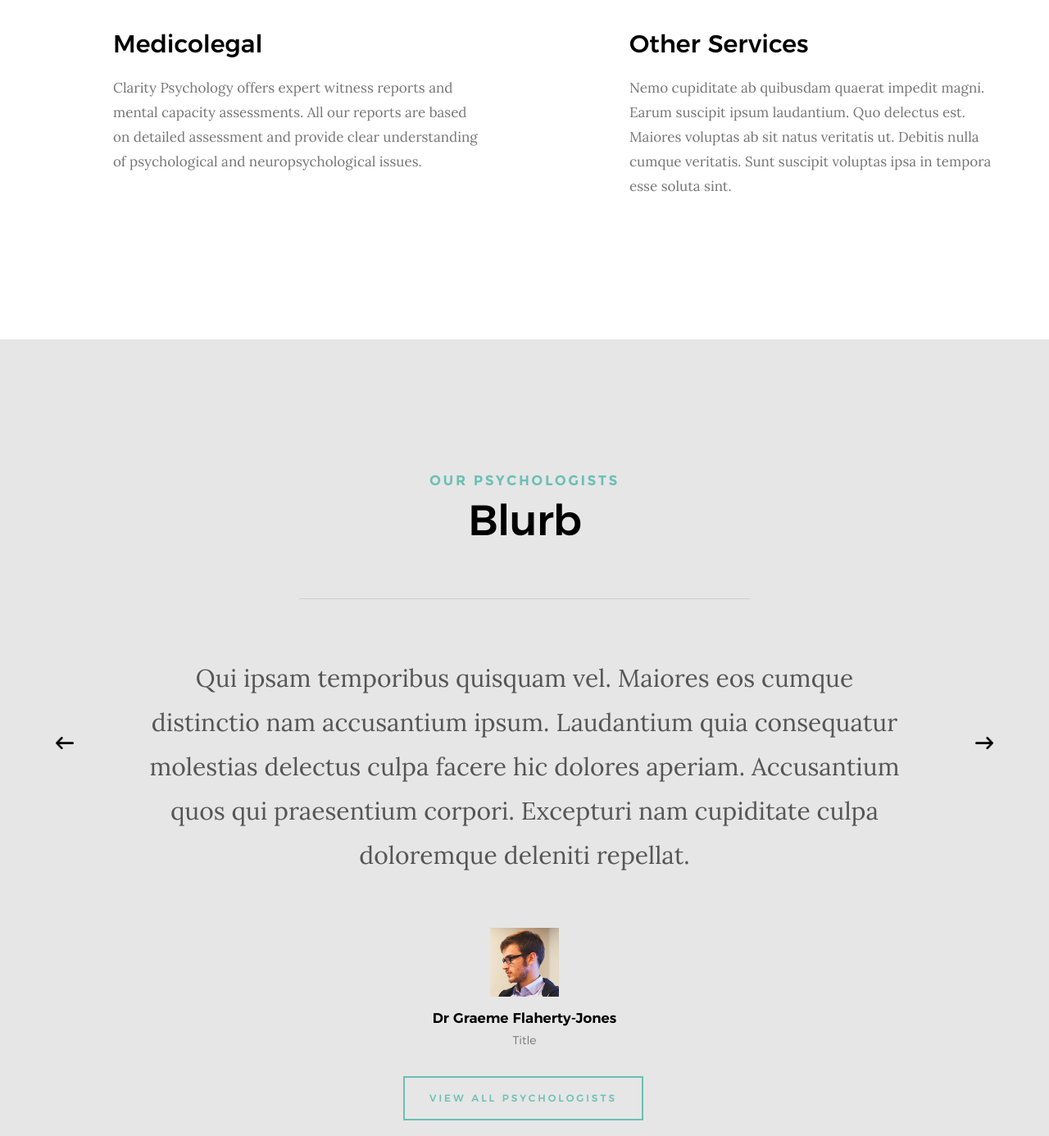
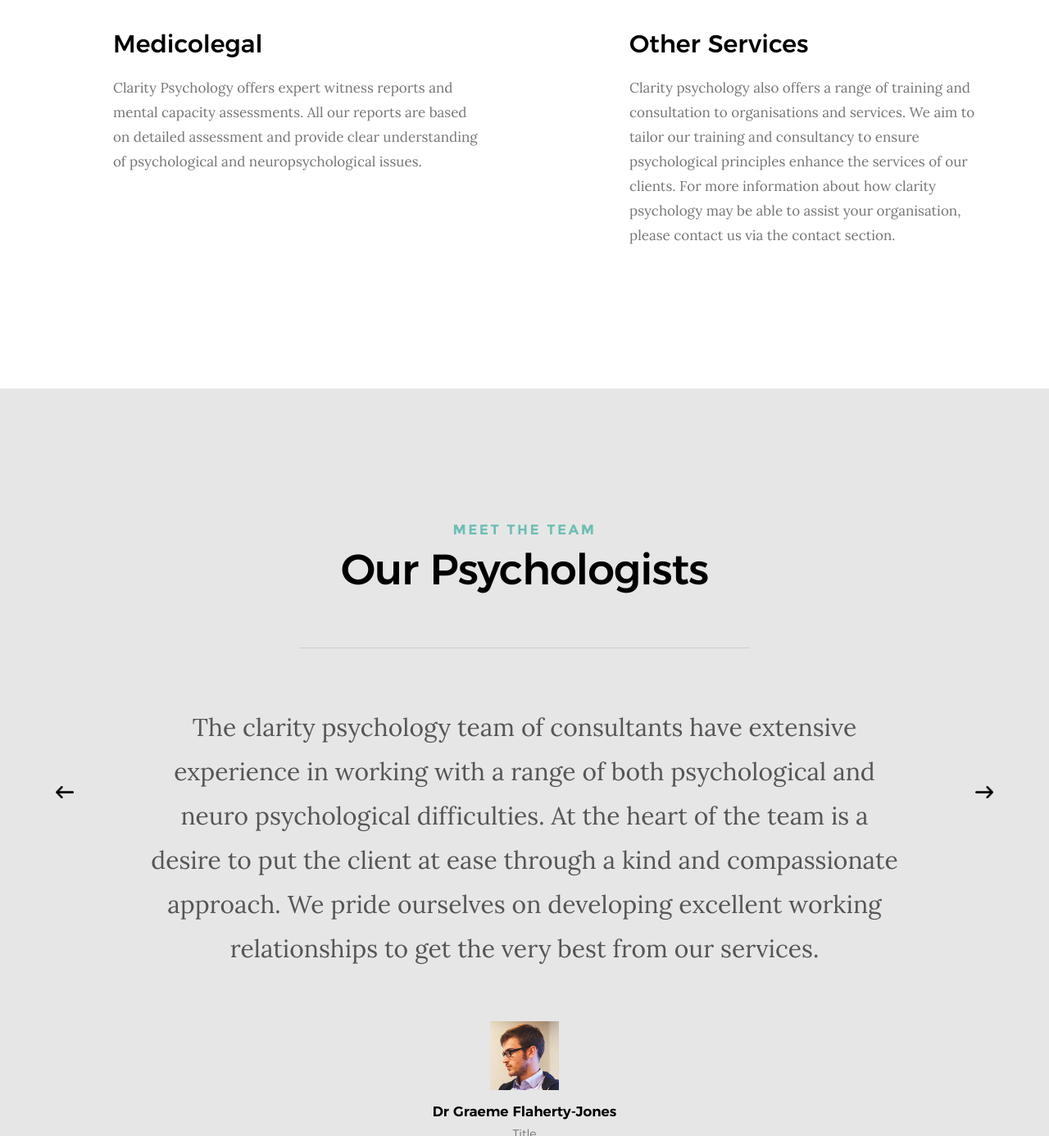
Before and after one commit to claritypsychology/github.io, a plain HTML site: page new-site/index.html in a window 1280 px wide. Shown: the part 1998-3384 px from the top of the page at 82% size. Drawn offline with Linux system fonts and the light colour scheme; some icons are missing; files whose address does not match are found by name.

Commit message:
Added content from Gray

```diff
--- a/new-site/index.html
+++ b/new-site/index.html
@@ -214,9 +214,7 @@
                 </div>
                 <div class="service-text">
                     <h3 class="h2">Other Services</h3>
-                    <p>Nemo cupiditate ab quibusdam quaerat impedit magni. Earum suscipit ipsum laudantium.
-                    Quo delectus est. Maiores voluptas ab sit natus veritatis ut. Debitis nulla cumque veritatis.
-                    Sunt suscipit voluptas ipsa in tempora esse soluta sint.
+                    <p>Clarity psychology also offers a range of training and consultation to organisations and services. We aim to tailor our training and consultancy to ensure psychological principles enhance the services of our clients. For more information about how clarity psychology may be able to assist your organisation, please contact us via the contact section.
                     </p>
                 </div>
             </div>
@@ -235,8 +233,8 @@
 
         <div class="row section-header" data-aos="fade-up">
             <div class="col-full">
-                <h3 class="subhead">Our Psychologists</h3>
-                <h1 class="display-2">Blurb</h1>
+                <h3 class="subhead">Meet the team</h3>
+                <h1 class="display-2">Our Psychologists</h1>
             </div>
         </div> <!-- end section-header -->
 
@@ -247,9 +245,7 @@
 
                     <div class="testimonials__slide">
 
-                        <p>Qui ipsam temporibus quisquam vel. Maiores eos cumque distinctio nam accusantium ipsum.
-                        Laudantium quia consequatur molestias delectus culpa facere hic dolores aperiam. Accusantium quos qui praesentium corpori.
-                        Excepturi nam cupiditate culpa doloremque deleniti repellat.</p>
+                        <p>The clarity psychology team of consultants have extensive experience in working with a range of both psychological and neuro psychological difficulties. At the heart of the team is a desire to put the client at ease through a kind and compassionate approach. We pride ourselves on developing excellent working relationships to get the very best from our services.</p>
 
                         <img src="images/avatars/user-01.jpg" alt="Author image" class="testimonials__avatar">
                         <div class="testimonials__info">
```
